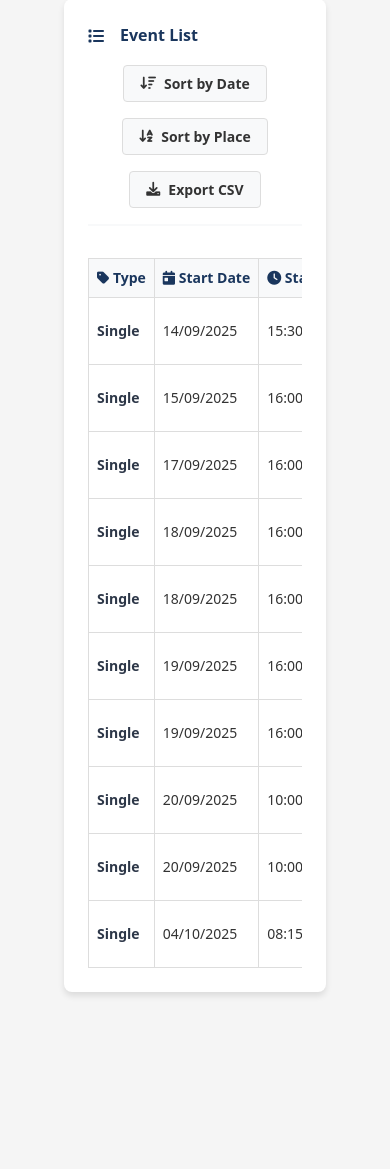
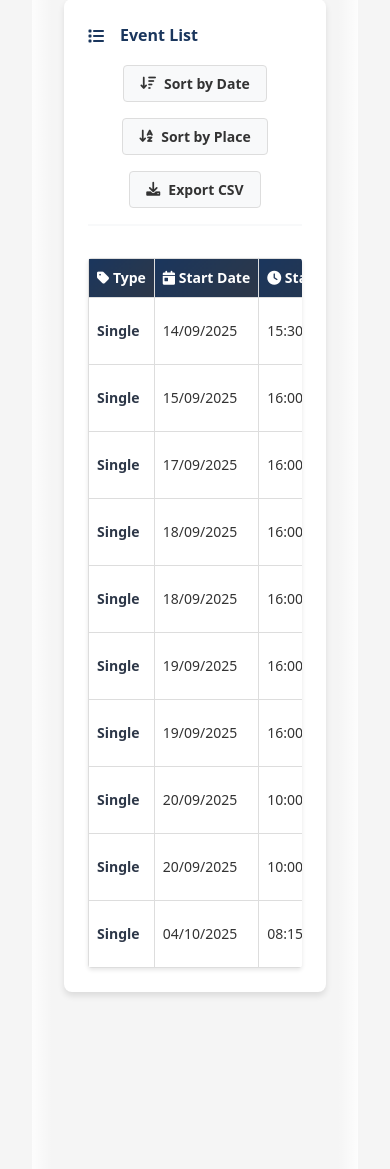
Before and after one commit to CoderXYZ7/CDGsite, a PHP site: page /pages/admin/adminEve.php in a window 390 px wide. Shown: the part 2098-3267 px from the top of the page. Run offline with PHP 8.4, Linux system fonts and the light colour scheme; the visitor is signed in with stand-in values (Sample User, id 1); data comes from the database, SQL or seed files in the repository; some libraries are stand-ins or nearby versions.

Commit message:
Make admin events table more compact and user-friendly
- Reduced table padding and font size for better space utilization
- Added hover tooltips to show full content of truncated cells
- Improved horizontal scrolling with custom scrollbar styling
- Added gradient backgrounds and visual indicators for better UX
- Made table headers sticky for better navigation
- Enhanced responsive design for mobile devices
- Added title attributes to all table cells for tooltip functionality

```diff
--- a/pages/admin/assets/adminEve.css
+++ b/pages/admin/assets/adminEve.css
@@ -361,35 +361,122 @@
         .table-container {
             overflow-x: auto;
             margin-top: var(--space-md);
+            border-radius: var(--border-radius-sm);
+            box-shadow: var(--shadow-sm);
+            background: var(--white);
         }
 
         table {
             width: 100%;
             border-collapse: collapse;
-            min-width: 800px;
+            min-width: 900px;
+            font-size: var(--font-size-small);
         }
 
         th, td {
             border: var(--border-width) solid #ddd;
-            padding: var(--space-sm);
+            padding: var(--space-xs) var(--space-sm);
             text-align: left;
             white-space: nowrap;
+            position: relative;
         }
 
         th {
-            background-color: var(--light-gray);
-            color: var(--primary-blue);
-            font-weight: bold;
+            background: linear-gradient(135deg, var(--primary-blue), #2d3748);
+            color: var(--white);
+            font-weight: 600;
+            font-size: var(--font-size-small);
+            padding: var(--space-sm);
+            position: sticky;
+            top: 0;
+            z-index: 10;
         }
 
         td {
-            max-width: 150px;
+            max-width: 120px;
             overflow: hidden;
             text-overflow: ellipsis;
+            transition: var(--transition);
         }
 
         td:nth-child(7), td:nth-child(8) {
-            max-width: 200px;
+            max-width: 180px;
+        }
+
+        /* Hover effects for better content visibility */
+        td:hover {
+            background-color: rgba(26, 54, 93, 0.05);
+            z-index: 5;
+        }
+
+        td:hover::after {
+            content: attr(title);
+            position: absolute;
+            left: 0;
+            top: 100%;
+            background: var(--dark-gray);
+            color: var(--white);
+            padding: var(--space-xs) var(--space-sm);
+            border-radius: var(--border-radius-sm);
+            font-size: var(--font-size-small);
+            white-space: normal;
+            max-width: 300px;
+            word-wrap: break-word;
+            z-index: 1000;
+            box-shadow: var(--shadow-md);
+            pointer-events: none;
+            opacity: 1;
+            transition: opacity 0.2s;
+        }
+
+        /* Hide tooltip when not hovering */
+        td:not(:hover)::after {
+            opacity: 0;
+            pointer-events: none;
+        }
+
+        /* Improve scrolling experience */
+        .table-container::-webkit-scrollbar {
+            height: 8px;
+        }
+
+        .table-container::-webkit-scrollbar-track {
+            background: var(--light-gray);
+            border-radius: 4px;
+        }
+
+        .table-container::-webkit-scrollbar-thumb {
+            background: var(--primary-blue);
+            border-radius: 4px;
+        }
+
+        .table-container::-webkit-scrollbar-thumb:hover {
+            background: #2d3748;
+        }
+
+        /* Add scroll indicators */
+        .table-container::before {
+            content: '';
+            position: absolute;
+            left: 0;
+            top: 0;
+            bottom: 0;
+            width: 20px;
+            background: linear-gradient(to right, rgba(255,255,255,0.8), transparent);
+            pointer-events: none;
+            z-index: 1;
+        }
+
+        .table-container::after {
+            content: '';
+            position: absolute;
+            right: 0;
+            top: 0;
+            bottom: 0;
+            width: 20px;
+            background: linear-gradient(to left, rgba(255,255,255,0.8), transparent);
+            pointer-events: none;
+            z-index: 1;
         }
 
         .sort-buttons {
--- a/pages/admin/assets/adminEve.js
+++ b/pages/admin/assets/adminEve.js
@@ -485,19 +485,24 @@
                     // Start Date column
                     const startDateCell = document.createElement('td');
                     startDateCell.textContent = formatDate(event.date);
+                    startDateCell.title = formatDate(event.date);
                     row.appendChild(startDateCell);
 
                     // Start Time column
                     const startTimeCell = document.createElement('td');
                     startTimeCell.textContent = event.time;
+                    startTimeCell.title = event.time;
                     row.appendChild(startTimeCell);
 
                     // End Date column
                     const endDateCell = document.createElement('td');
                     if (event.event_type === 'continuous' && event.end_date) {
-                        endDateCell.textContent = formatDate(event.end_date);
+                        const endDateText = formatDate(event.end_date);
+                        endDateCell.textContent = endDateText;
+                        endDateCell.title = endDateText;
                     } else {
                         endDateCell.textContent = '-';
+                        endDateCell.title = 'No end date';
                     }
                     row.appendChild(endDateCell);
 
@@ -505,24 +510,29 @@
                     const endTimeCell = document.createElement('td');
                     if (event.event_type === 'continuous' && event.end_time) {
                         endTimeCell.textContent = event.end_time;
+                        endTimeCell.title = event.end_time;
                     } else {
                         endTimeCell.textContent = '-';
+                        endTimeCell.title = 'No end time';
                     }
                     row.appendChild(endTimeCell);
 
                     // Place column
                     const placeCell = document.createElement('td');
                     placeCell.textContent = event.place;
+                    placeCell.title = event.place;
                     row.appendChild(placeCell);
 
                     // Title column
                     const titleCell = document.createElement('td');
                     titleCell.textContent = event.title;
+                    titleCell.title = event.title;
                     row.appendChild(titleCell);
 
                     // Description column
                     const descCell = document.createElement('td');
                     descCell.textContent = event.description;
+                    descCell.title = event.description;
                     row.appendChild(descCell);
 
                     // Action column
```
